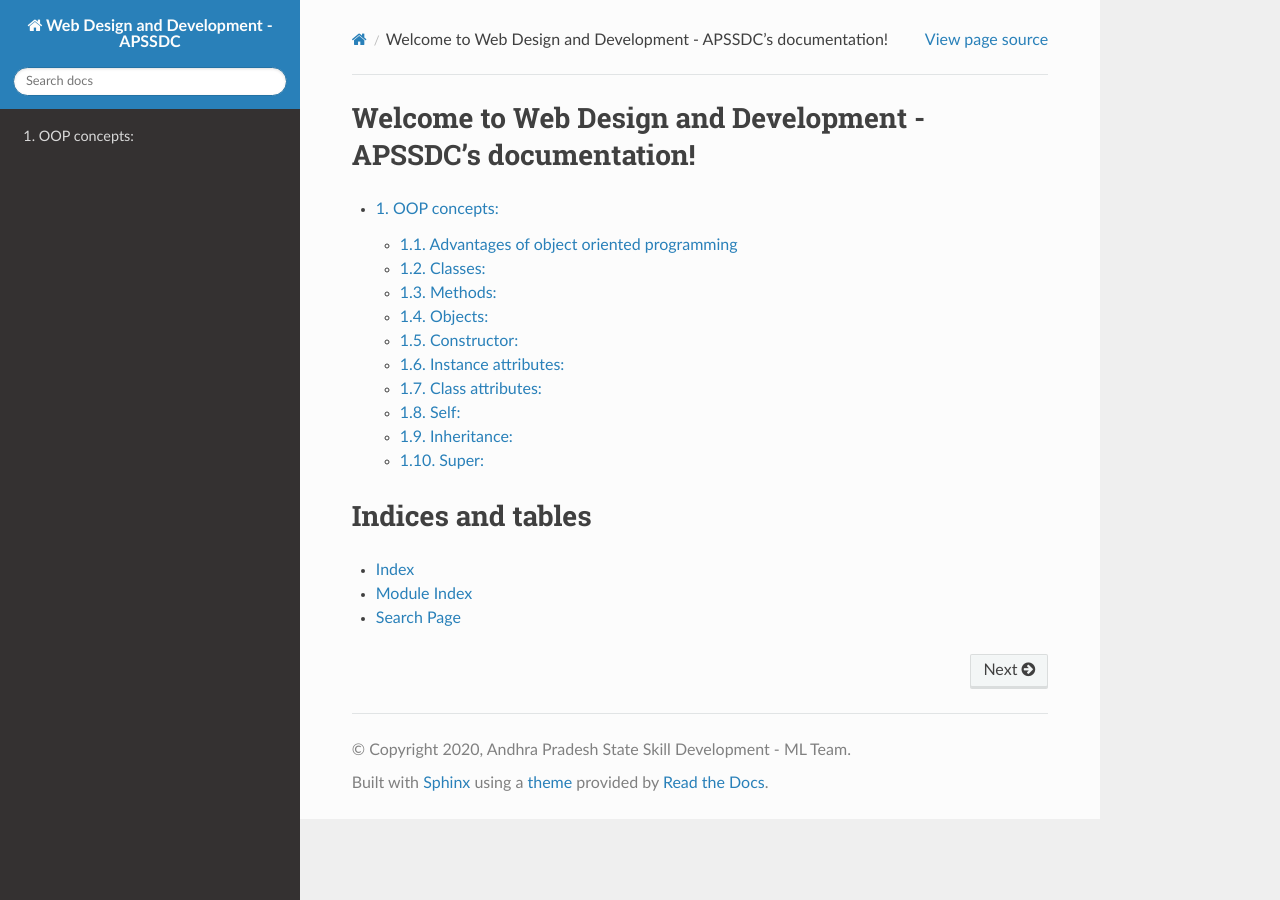
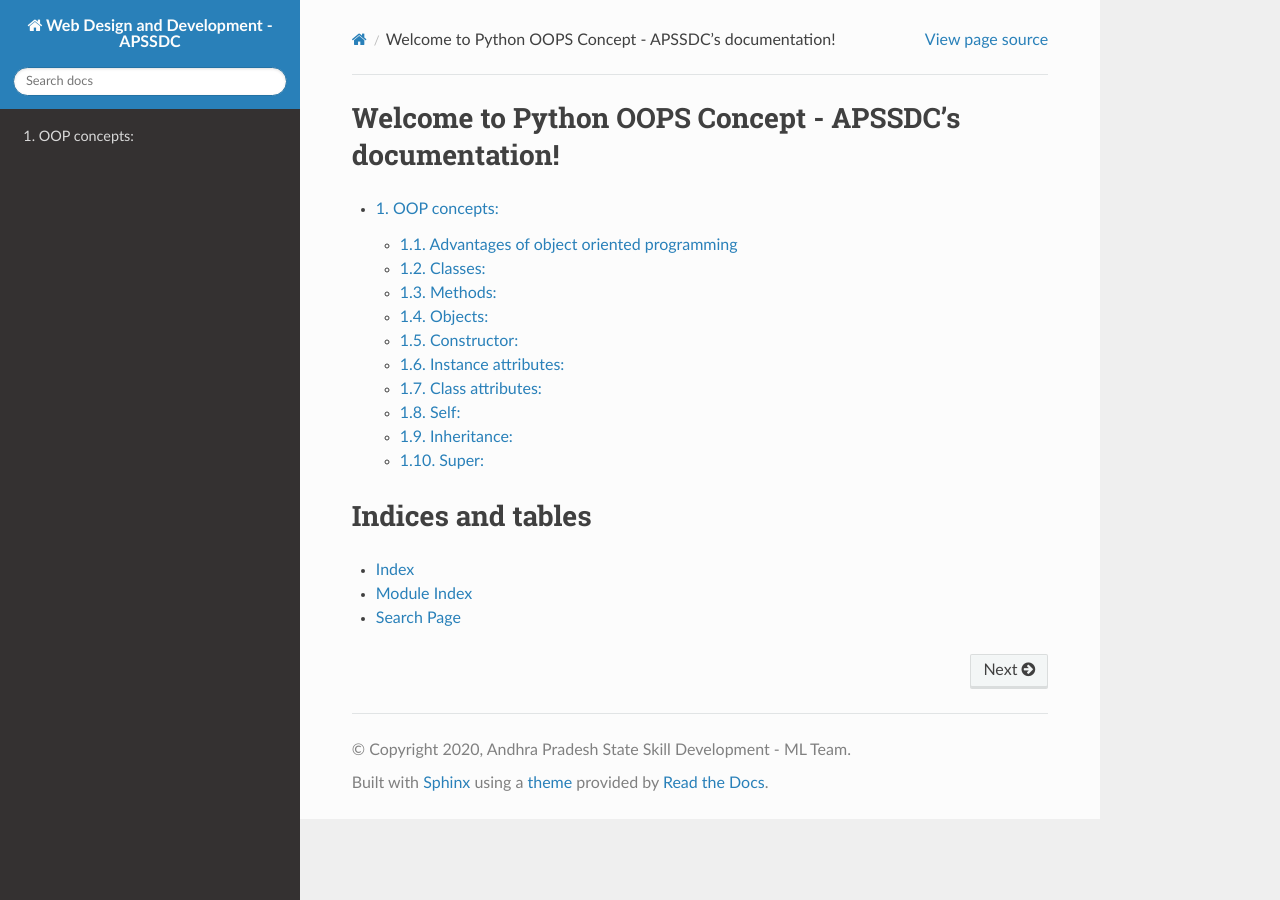
Before and after one commit to phanispeaks/second, a Sphinx documentation site: the page built from docs/index.rst, in a window 1280 px wide. Built offline with Sphinx 7.4.7 and the Read the Docs theme 2.0.0, drawn with Linux system fonts in a browser that asks for light colours.

Commit message:
Update index.rst

```diff
--- a/docs/index.rst
+++ b/docs/index.rst
@@ -1,9 +1,9 @@
-.. Web Design and Development - APSSDC documentation master file, created by
+.. Python OOPS Concept - APSSDC documentation master file, created by
    sphinx-quickstart on Mon May  4 10:35:01 2020.
    You can adapt this file completely to your liking, but it should at least
    contain the root `toctree` directive.
 
-Welcome to Web Design and Development - APSSDC's documentation!
+Welcome to Python OOPS Concept - APSSDC's documentation!
 ===============================================================
 
 .. toctree::
```
